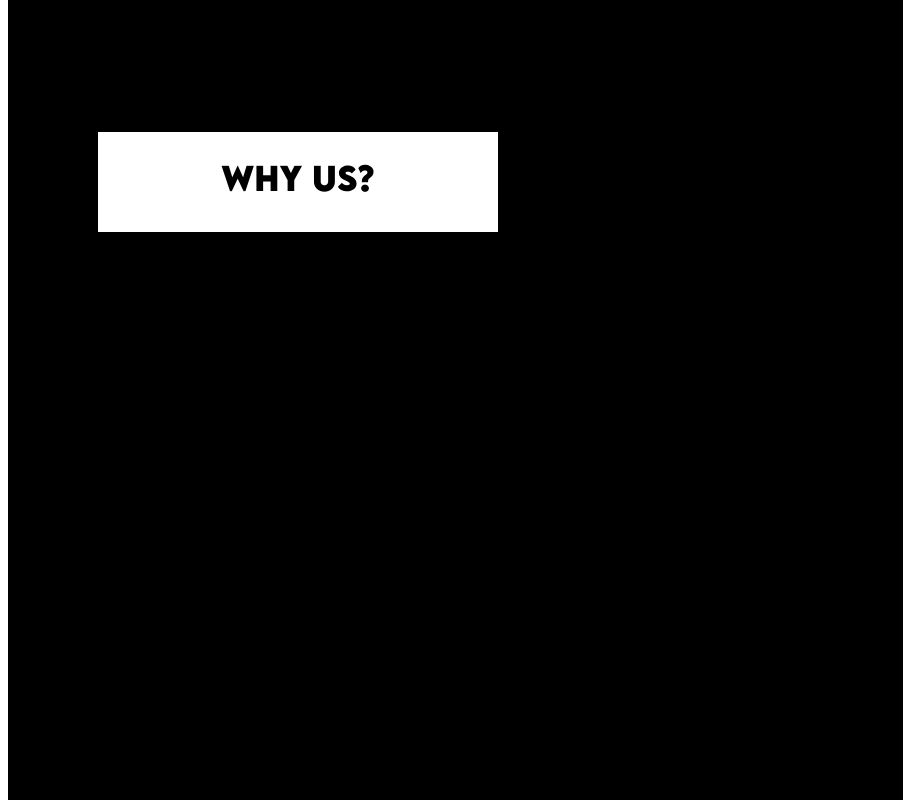
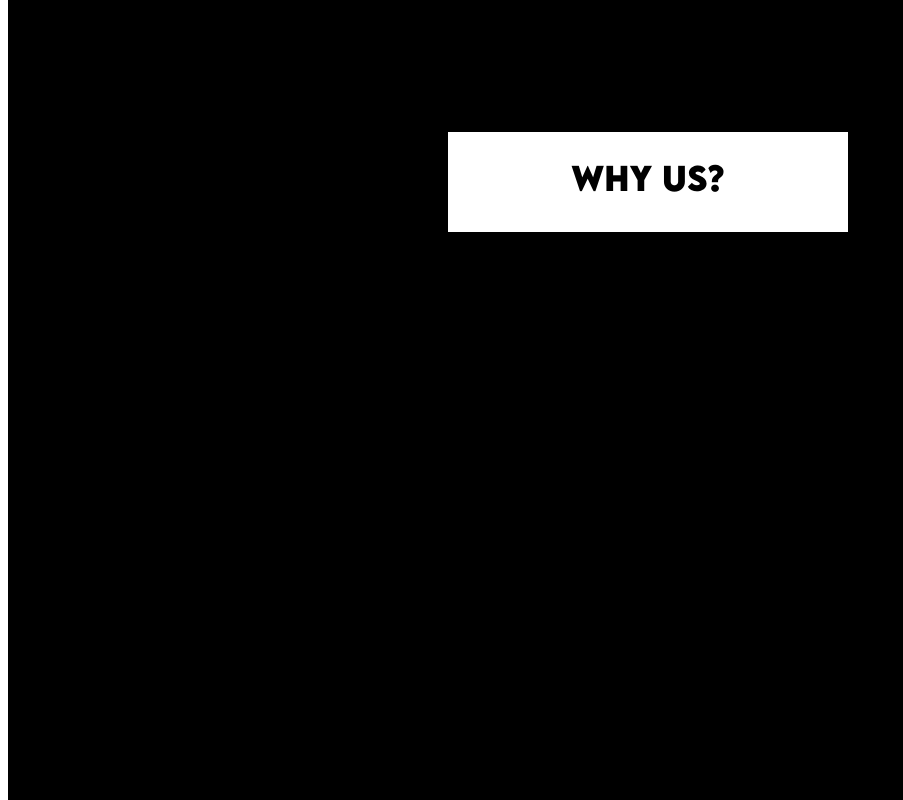
Before and after one commit to CodeJonesW/Wills_Blog, a Next.js app: page /home in a window 1280 px wide. Shown: the part 720-1520 px from the top of the page, without its empty margins (0-903 px from the left). Built offline with nearby package versions, Linux system fonts and the light colour scheme.

Commit message:
scroll to info on click

```diff
--- a/pages/home.tsx
+++ b/pages/home.tsx
@@ -3,9 +3,9 @@ import Image from "next/image";
 import styled from "styled-components";
 import styles from "../styles/Home.module.css";
 import { Button } from "@mui/material";
-import { motion } from "framer-motion";
+import { motion, useScroll } from "framer-motion";
 import { useAnimationControls } from "framer-motion";
-import { useState } from "react";
+import React, { useEffect, useRef, useState } from "react";
 
 const HomeContainer = styled.div``;
 
@@ -104,16 +104,23 @@ const CompanySubTagline = styled.h2`
 const Home: NextPage = () => {
   const controls = useAnimationControls();
   const [isWhyIsOpen, setIsWhyIsOpen] = useState(false);
+  const scrollToLocationRef = useRef<HTMLDivElement>(null);
 
   const onTap = (event: any, info: any) => {
     if (!isWhyIsOpen) {
-      controls.start({ opacity: 1, x: 64, transition: { duration: 1.2 } });
+      controls.start({ opacity: 1, y: -48, transition: { duration: 1.2 } });
       setIsWhyIsOpen(true);
     } else {
-      controls.start({ opacity: 0, x: -64, transition: { duration: 1.2 } });
+      controls.start({ opacity: 0, y: 0, transition: { duration: 1.2 } });
       setIsWhyIsOpen(false);
     }
   };
+
+  const { scrollY } = useScroll();
+
+  const scrollHalf = () =>
+    window.scrollTo({ top: window.innerHeight, behavior: "smooth" });
+
   return (
     <HomeContainer className={styles.quartzoBold}>
       <LandingSection>
@@ -138,7 +145,12 @@ const Home: NextPage = () => {
               <CompanySubTagline></CompanySubTagline>
             </SecondaryLandingTextRow>
             <SecondaryLandingTextRow>
-              <StyledButton variant="outlined">
+              <StyledButton
+                onClick={() => {
+                  scrollHalf();
+                }}
+                variant="outlined"
+              >
                 <h3>Learn how we can expand your business</h3>
               </StyledButton>
               <UnshrinkableDiv style={{ width: 10 }} />
@@ -155,16 +167,25 @@ const Home: NextPage = () => {
           </MainLandingText>
         </RightSection>
       </LandingSection>
-      <LandingSection>
+      <LandingSection
+        style={{
+          flexDirection: "column",
+          alignItems: "center",
+          justifyContent: "flex-start",
+        }}
+      >
         <motion.div
+          ref={scrollToLocationRef}
           style={{
+            display: "flex",
+            justifyContent: "center",
             width: 400,
             height: 100,
             backgroundColor: "white",
           }}
           whileInView={{ opacity: 1 }}
           initial={{ opacity: 0 }}
-          transition={{ duration: 1, type: "spring" }}
+          transition={{ duration: 4, type: "spring" }}
           className="box"
           onTap={onTap}
         >
@@ -175,6 +196,8 @@ const Home: NextPage = () => {
             color: "white",
             fontFamily: "MontserratMedium",
             maxWidth: "700px",
+            paddingTop: "64px",
+            textAlign: "center",
           }}
           initial={{ opacity: 0 }}
           animate={controls}
```
